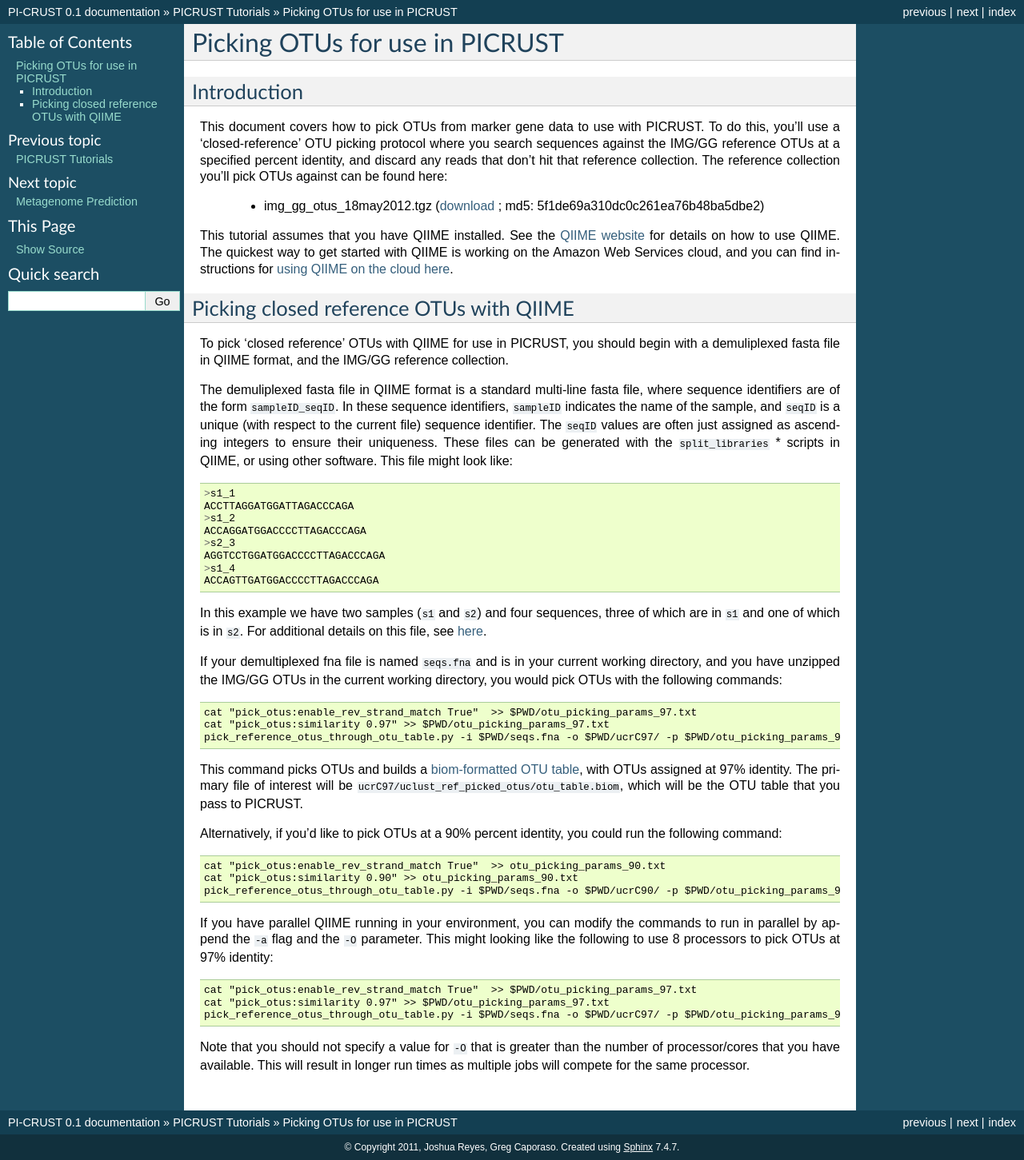
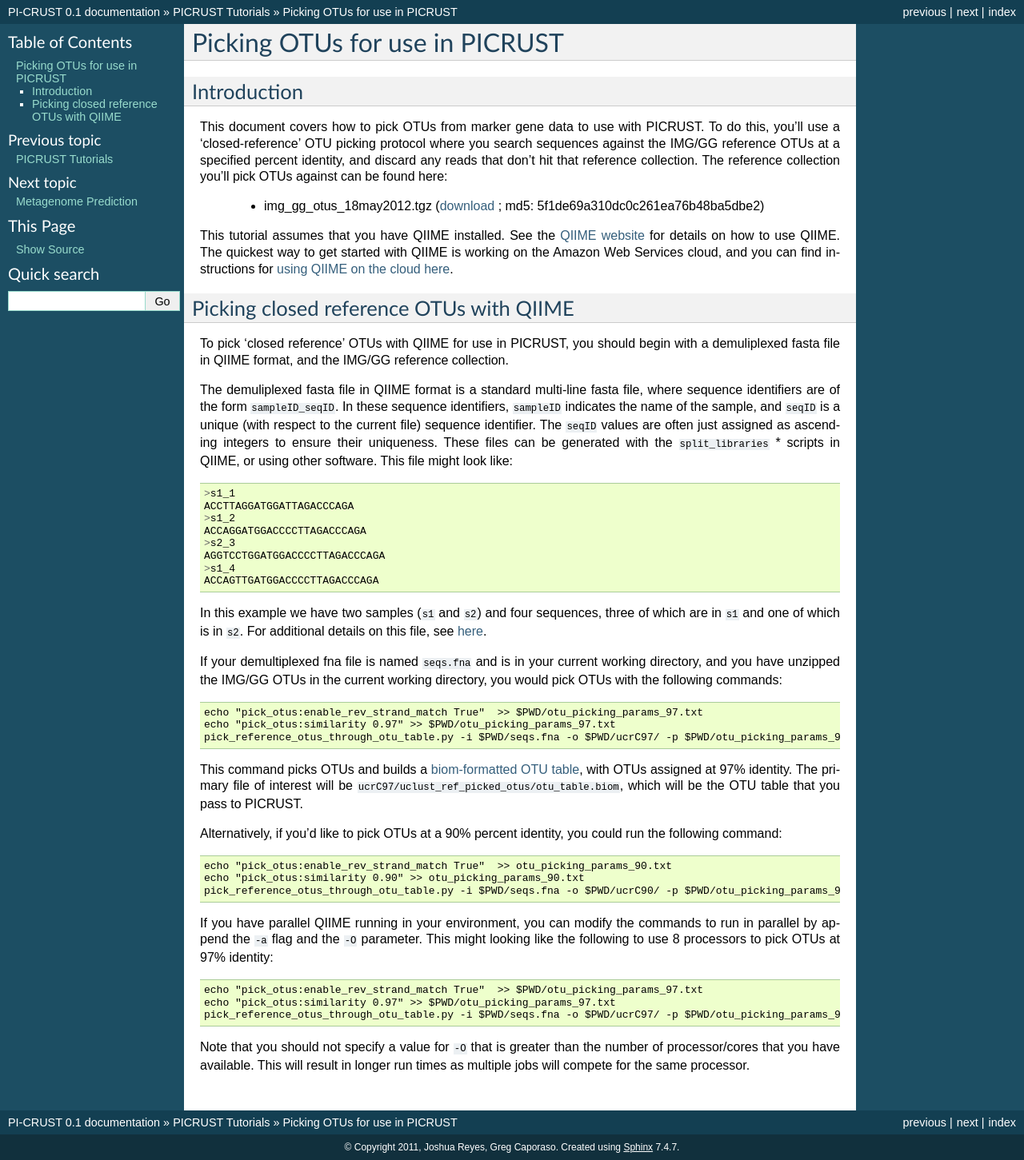
Before and after one commit to picrust/picrust, a Sphinx documentation site: the page built from doc/source/tutorials/000_otu_picking.rst, in a window 1280 px wide. Shown: the whole page at 80% size. Built offline with Sphinx 7.4.7, drawn with Linux system fonts in a browser that asks for light colours.

Commit message:
Change 'cat' to 'echo' for writing parameters to qiime config file

```diff
--- a/doc/source/tutorials/000_otu_picking.rst
+++ b/doc/source/tutorials/000_otu_picking.rst
@@ -31,22 +31,22 @@ In this example we have two samples (``s1`` and ``s2``) and four sequences, thre
 
 If your demultiplexed fna file is named ``seqs.fna`` and is in your current working directory, and you have unzipped the IMG/GG OTUs in the current working directory, you would pick OTUs with the following commands::
 
-	cat "pick_otus:enable_rev_strand_match True"  >> $PWD/otu_picking_params_97.txt
-	cat "pick_otus:similarity 0.97" >> $PWD/otu_picking_params_97.txt
+	echo "pick_otus:enable_rev_strand_match True"  >> $PWD/otu_picking_params_97.txt
+	echo "pick_otus:similarity 0.97" >> $PWD/otu_picking_params_97.txt
 	pick_reference_otus_through_otu_table.py -i $PWD/seqs.fna -o $PWD/ucrC97/ -p $PWD/otu_picking_params_97.txt -r $PWD/img_gg_otus_18may2012/rep_set/97_otus_img_gg_18may2012.fasta
 
 This command picks OTUs and builds a `biom-formatted OTU table <http://www.biom-format.org>`_, with OTUs assigned at 97% identity. The primary file of interest will be ``ucrC97/uclust_ref_picked_otus/otu_table.biom``, which will be the OTU table that you pass to PICRUST.
 
 Alternatively, if you'd like to pick OTUs at a 90% percent identity, you could run the following command::
 
-	cat "pick_otus:enable_rev_strand_match True"  >> otu_picking_params_90.txt
-	cat "pick_otus:similarity 0.90" >> otu_picking_params_90.txt
+	echo "pick_otus:enable_rev_strand_match True"  >> otu_picking_params_90.txt
+	echo "pick_otus:similarity 0.90" >> otu_picking_params_90.txt
 	pick_reference_otus_through_otu_table.py -i $PWD/seqs.fna -o $PWD/ucrC90/ -p $PWD/otu_picking_params_90.txt -r $PWD/img_gg_otus_18may2012/rep_set/97_otus_img_gg_18may2012.fasta
 
 If you have parallel QIIME running in your environment, you can modify the commands to run in parallel by append the ``-a`` flag and the ``-O`` parameter. This might looking like the following to use 8 processors to pick OTUs at 97% identity::
 
-	cat "pick_otus:enable_rev_strand_match True"  >> $PWD/otu_picking_params_97.txt
-	cat "pick_otus:similarity 0.97" >> $PWD/otu_picking_params_97.txt
+	echo "pick_otus:enable_rev_strand_match True"  >> $PWD/otu_picking_params_97.txt
+	echo "pick_otus:similarity 0.97" >> $PWD/otu_picking_params_97.txt
 	pick_reference_otus_through_otu_table.py -i $PWD/seqs.fna -o $PWD/ucrC97/ -p $PWD/otu_picking_params_97.txt -r $PWD/img_gg_otus_18may2012/rep_set/97_otus_img_gg_18may2012.fasta -a -O 8
 
 Note that you should not specify a value for ``-O`` that is greater than the number of processor/cores that you have available. This will result in longer run times as multiple jobs will compete for the same processor.
```
